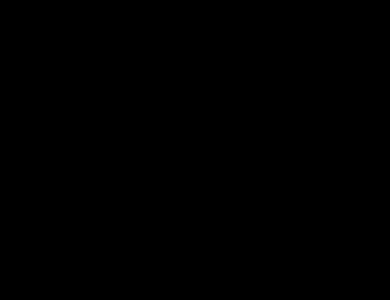
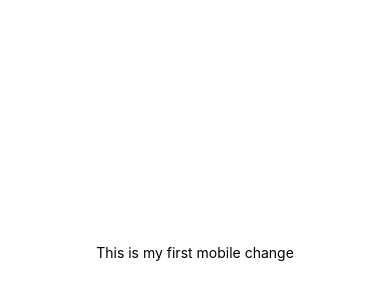
Before and after one commit to jcstacey/WillowWander, a React Native app: screen / in a window 390 px wide. Shown: the part 170-470 px from the top of the page. Built offline with nearby package versions, Linux system fonts and the light colour scheme.

Commit message:
installed tailwind+nativewind

```diff
--- a/App.js
+++ b/App.js
@@ -1,20 +1,11 @@
 import { StatusBar } from "expo-status-bar";
-import { StyleSheet, Text, View } from "react-native";
+import { Text, View } from "react-native";
 
 export default function App() {
 	return (
-		<View style={styles.container}>
+		<View className="flex-1 items-center justify-center">
 			<Text>This is my first mobile change</Text>
 			<StatusBar style="auto" />
 		</View>
 	);
 }
-
-const styles = StyleSheet.create({
-	container: {
-		flex: 1,
-		backgroundColor: "#000",
-		alignItems: "center",
-		justifyContent: "center",
-	},
-});
--- a/babel.config.js
+++ b/babel.config.js
@@ -1,6 +1,7 @@
-module.exports = function(api) {
-  api.cache(true);
-  return {
-    presets: ['babel-preset-expo'],
-  };
+module.exports = function (api) {
+	api.cache(true);
+	return {
+		presets: ["babel-preset-expo"],
+		plugins: ["nativewind/babel"],
+	};
 };
--- a/package.json
+++ b/package.json
@@ -11,8 +11,10 @@
 	"dependencies": {
 		"expo": "~50.0.6",
 		"expo-status-bar": "~1.11.1",
+		"nativewind": "^2.0.11",
 		"react": "18.2.0",
-    "react-native": "0.73.4"
+		"react-native": "0.73.4",
+		"tailwindcss": "3.3.2"
 	},
 	"devDependencies": {
 		"@babel/core": "^7.20.0"
--- /dev/null
+++ b/tailwind.config.js
@@ -0,0 +1,8 @@
+/** @type {import('tailwindcss').Config} */
+module.exports = {
+	content: ["./App.{js,jsx,ts,tsx}"],
+	theme: {
+		extend: {},
+	},
+	plugins: [],
+};
```
Also changed, not shown: 2 other files (tests, documents, lock files or other folders). Lines whose indentation alone changed are shown as unchanged.
